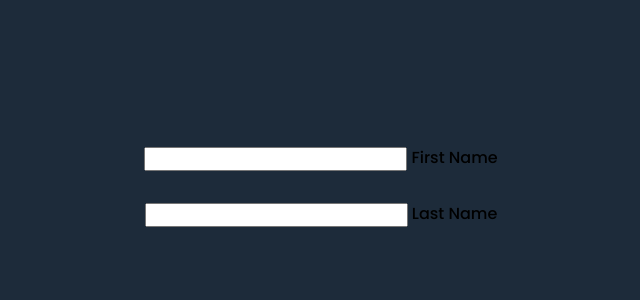
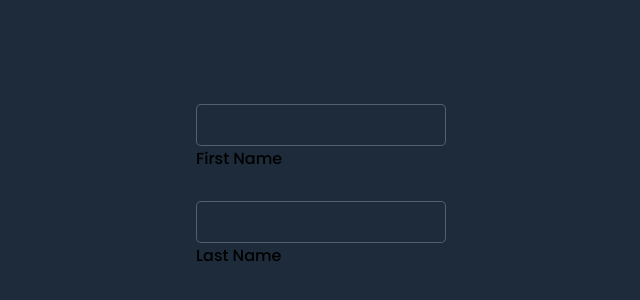
Before and after one commit to Linh777GKOG/Input_Text_Animation, a plain HTML site: page index.html in a window 1280 px wide. Shown: the part 214-514 px from the top of the page, without its empty margins (319-959 px from the left). Drawn offline with Linux system fonts and the light colour scheme.

Commit message:
can giua the input box

```diff
--- a/style.css
+++ b/style.css
@@ -16,3 +16,16 @@ body {
   gap: 30px;
   background: #1d2b3a;
 }
+
+.inputBox {
+  position: relative;
+  width: 250px;
+}
+
+.inputBox input {
+  width: 100%;
+  padding: 10px;
+  border: 1px solid rgba(255, 255, 255, 0.25);
+  background: #1d2b3a;
+  border-radius: 5px;
+}
```
